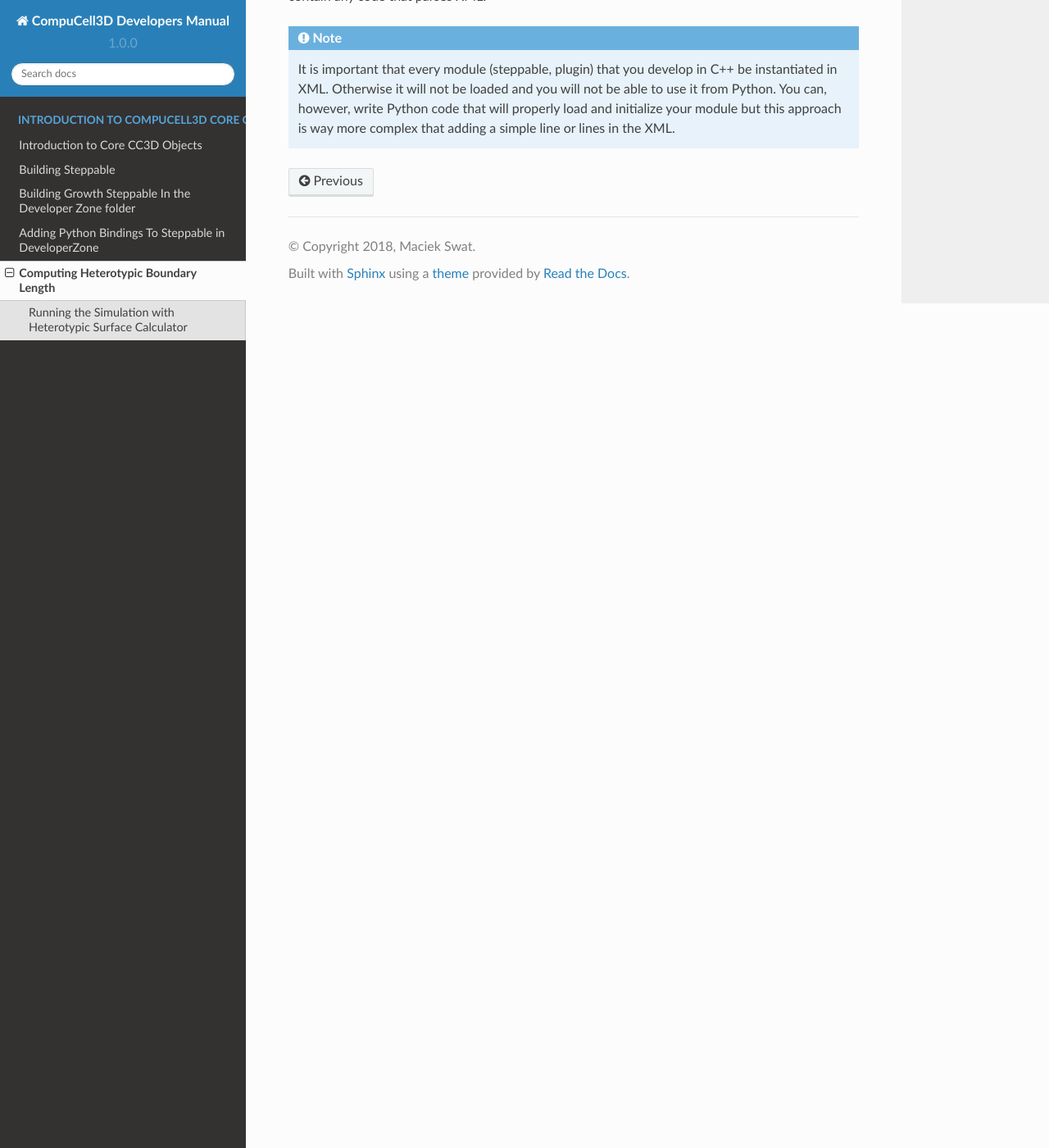
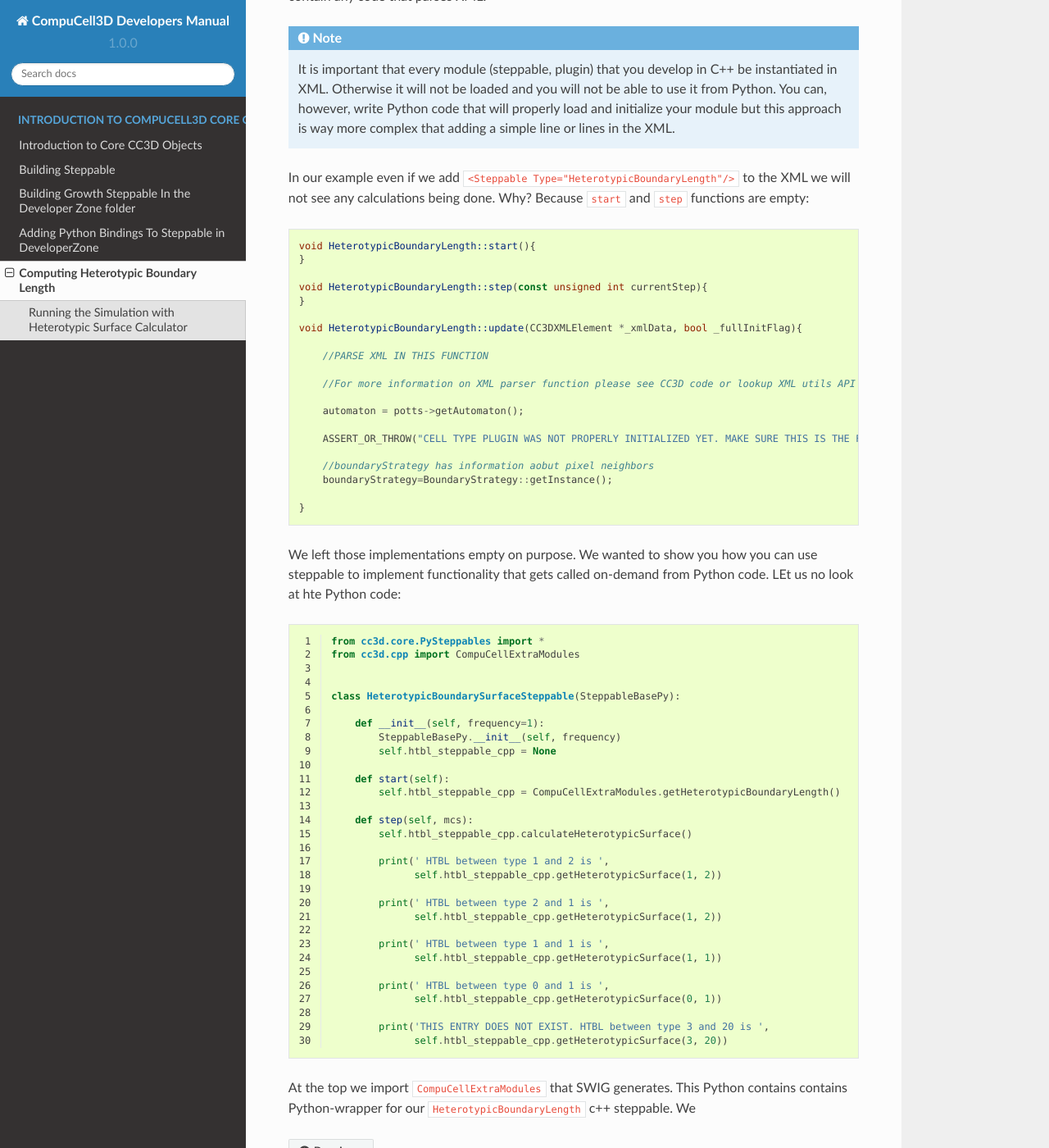
Before and after one commit to CompuCell3D/CompuCell3DDevelopersManual, a Sphinx documentation site: the page built from docs/heteropytic_boundary_surface_steppable.rst, in a window 1280 px wide and 1400 px high, scrolled down 6164 px. Shown: the whole window at 82% size. Built offline with Sphinx 7.4.7 and the Read the Docs theme 2.0.0, drawn with Linux system fonts in a browser that asks for light colours.

Commit message:
added new material

```diff
--- a/docs/heteropytic_boundary_surface_steppable.rst
+++ b/docs/heteropytic_boundary_surface_steppable.rst
@@ -312,3 +312,69 @@ because we are not really passing any parameters to the steppable from the XML a
 .. note::
 
     It is important that every module (steppable, plugin) that you develop in C++ be instantiated in XML. Otherwise it will not be loaded and you will not be able to use it from Python. You can, however, write Python code that will properly load and initialize your module but this approach is way more complex that adding a simple line or lines in the XML.
+
+In our example even if we add ``<Steppable Type="HeterotypicBoundaryLength"/>`` to the XML we will not see any
+calculations being done. Why? Because ``start`` and ``step`` functions are empty:
+
+.. code-block:: c++
+
+    void HeterotypicBoundaryLength::start(){
+    }
+
+    void HeterotypicBoundaryLength::step(const unsigned int currentStep){
+    }
+
+    void HeterotypicBoundaryLength::update(CC3DXMLElement *_xmlData, bool _fullInitFlag){
+
+        //PARSE XML IN THIS FUNCTION
+
+        //For more information on XML parser function please see CC3D code or lookup XML utils API
+
+        automaton = potts->getAutomaton();
+
+        ASSERT_OR_THROW("CELL TYPE PLUGIN WAS NOT PROPERLY INITIALIZED YET. MAKE SURE THIS IS THE FIRST PLUGIN THAT YOU SET", automaton)
+
+        //boundaryStrategy has information aobut pixel neighbors
+        boundaryStrategy=BoundaryStrategy::getInstance();
+
+    }
+
+We left those implementations empty on purpose. We wanted to show you how you can use steppable to implement
+functionality that gets called on-demand from Python code. LEt us no look at hte Python code:
+
+.. code-block:: python
+    :linenos:
+
+    from cc3d.core.PySteppables import *
+    from cc3d.cpp import CompuCellExtraModules
+
+
+    class HeterotypicBoundarySurfaceSteppable(SteppableBasePy):
+
+        def __init__(self, frequency=1):
+            SteppableBasePy.__init__(self, frequency)
+            self.htbl_steppable_cpp = None
+
+        def start(self):
+            self.htbl_steppable_cpp = CompuCellExtraModules.getHeterotypicBoundaryLength()
+
+        def step(self, mcs):
+            self.htbl_steppable_cpp.calculateHeterotypicSurface()
+
+            print(' HTBL between type 1 and 2 is ',
+                  self.htbl_steppable_cpp.getHeterotypicSurface(1, 2))
+
+            print(' HTBL between type 2 and 1 is ',
+                  self.htbl_steppable_cpp.getHeterotypicSurface(1, 2))
+
+            print(' HTBL between type 1 and 1 is ',
+                  self.htbl_steppable_cpp.getHeterotypicSurface(1, 1))
+
+            print(' HTBL between type 0 and 1 is ',
+                  self.htbl_steppable_cpp.getHeterotypicSurface(0, 1))
+
+            print('THIS ENTRY DOES NOT EXIST. HTBL between type 3 and 20 is ',
+                  self.htbl_steppable_cpp.getHeterotypicSurface(3, 20))
+
+At the top we import ``CompuCellExtraModules`` that SWIG generates. This Python contains contains Python-wrapper
+for our ``HeterotypicBoundaryLength`` c++ steppable. We
```
